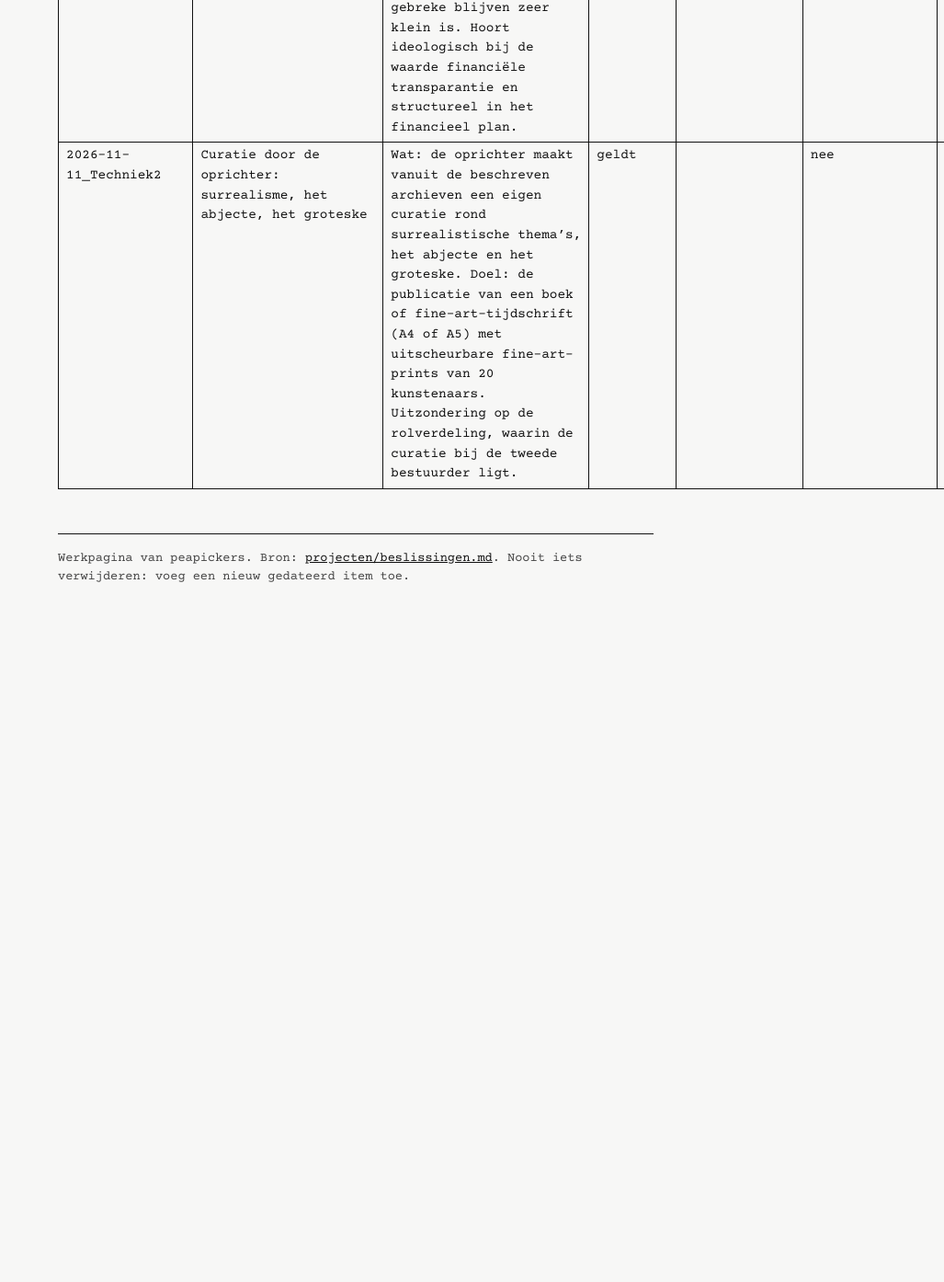
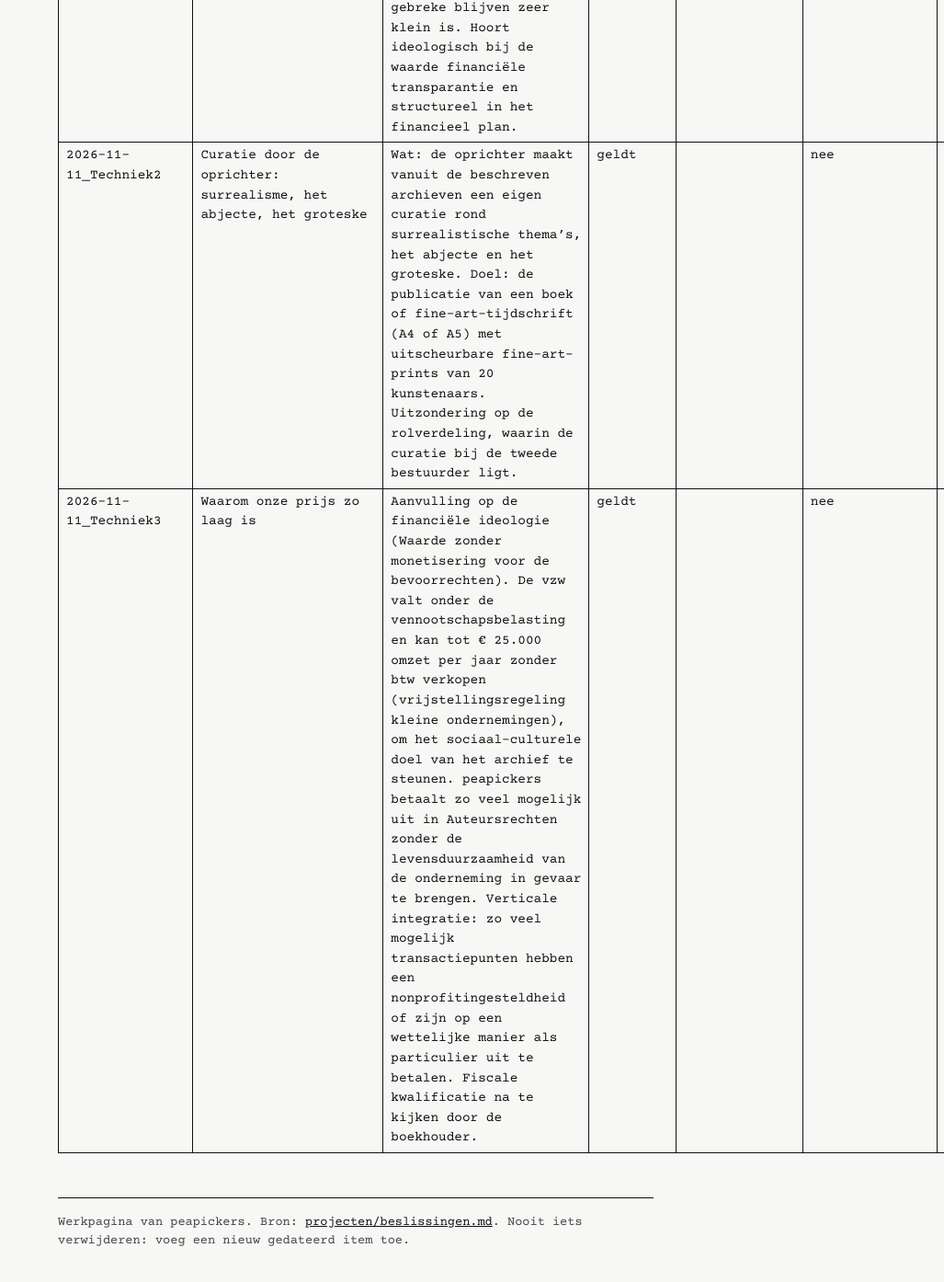
Before and after one commit to peapickers/peapickers.github.io, a Jekyll site: the page built from projecten/beslissingen.md, in a window 1280 px wide and 1400 px high, scrolled down 18801 px. Shown: the top 1394 px of the window at 92% size, without its empty margins (253-1280 px from the left). Built offline with Jekyll 4.4.1, drawn with Linux system fonts in a browser that asks for light colours; before the commit the page ends 19479 px from its top, so only the background shows below that.

Commit message:
Beslissingenregister: waarom onze prijs zo laag is
Co-Authored-By: Claude Opus 5.5 <noreply@anthropic.com>
Claude-Session: https://claude.ai/code/session_01CW2uQz9ZyWeapdHxWpSdgJ

```diff
--- a/projecten/beslissingen.md
+++ b/projecten/beslissingen.md
@@ -102,3 +102,4 @@ Eén plek met alle beslissingen, in gewone woorden. Elke regel heeft een code `J
 | 2026-11-10_Techniek25 | Curatielijn: zo veel mogelijk informatieobjecten per archiefvormer | Wat: welkom in de curatielijn zijn ook archiefstukken, onafgewerkt werk (uitgesatureerd of deels ontwikkeld), ideeën en vooral een maximum aan informatieobjecten (oud, recent en samen geproduceerd met de archivaris of curator) die in hun context met elkaar verbonden staan in het archief van de archiefvormer. Waarom: elke archiefvormer is een eigen thema; curaties met specifieke thema's ontstaan organisch, gedreven door de context, doorheen de archiefvormers. Zo ontstaat context in het hele ecosysteem, voor te stellen als een nodegraph, en kunnen het narratief en de identiteit van de archiefvormer zo volledig en accuraat mogelijk gepubliceerd worden. De bezoeker krijgt alle informatie, met zo weinig mogelijk suggestie, zodat die zelf gaat onderzoeken (kennishonger, digital wanderlust). Hoe: deze uitbreiding geldt voor de selectie van gedeponeerde archiefstukken van elke archiefvormer; consistent en uitgebreid beschrijven in ISO-metadata met wikilinks, en het beschikbare archief per archiefvormer actief, zelfstandig en systematisch onderzoeken naar interessante informatieobjecten. | geldt |  | nee | |
 | 2026-11-11_Techniek1 | Waarde zonder monetisering voor de bevoorrechten | Wat: peapickers zoekt de waarde van kunst zonder ze te monetiseren voor de bevoorrechten. De afdrukken zijn van de hoogste kwaliteit binnen het mogelijke budget, aan de meest democratische prijs. Ook peapickers heeft, net als de concurrentie, een geldgedreven intentie, maar met een ander doel: een sociaal-cultureel wezen dat met een of andere munt gevoed moet worden om te overleven. Waarom en hoe: eigen, gespreide geldstromen met verticaal geïntegreerde logistiek maken peapickers onafhankelijk van kredieten en geven het sociaal-culturele wezen standaard duurzaamheid, met net genoeg onafhankelijke inkomsten, zodat het risico op financieel in gebreke blijven zeer klein is. Hoort ideologisch bij de waarde financiële transparantie en structureel in het financieel plan. | geldt |  | nee | |
 | 2026-11-11_Techniek2 | Curatie door de oprichter: surrealisme, het abjecte, het groteske | Wat: de oprichter maakt vanuit de beschreven archieven een eigen curatie rond surrealistische thema's, het abjecte en het groteske. Doel: de publicatie van een boek of fine-art-tijdschrift (A4 of A5) met uitscheurbare fine-art-prints van 20 kunstenaars. Uitzondering op de rolverdeling, waarin de curatie bij de tweede bestuurder ligt. | geldt |  | nee | |
+| 2026-11-11_Techniek3 | Waarom onze prijs zo laag is | Aanvulling op de financiële ideologie (Waarde zonder monetisering voor de bevoorrechten). De vzw valt onder de vennootschapsbelasting en kan tot € 25.000 omzet per jaar zonder btw verkopen (vrijstellingsregeling kleine ondernemingen), om het sociaal-culturele doel van het archief te steunen. peapickers betaalt zo veel mogelijk uit in Auteursrechten zonder de levensduurzaamheid van de onderneming in gevaar te brengen. Verticale integratie: zo veel mogelijk transactiepunten hebben een nonprofitingesteldheid of zijn op een wettelijke manier als particulier uit te betalen. Fiscale kwalificatie na te kijken door de boekhouder. | geldt |  | nee | |
```
